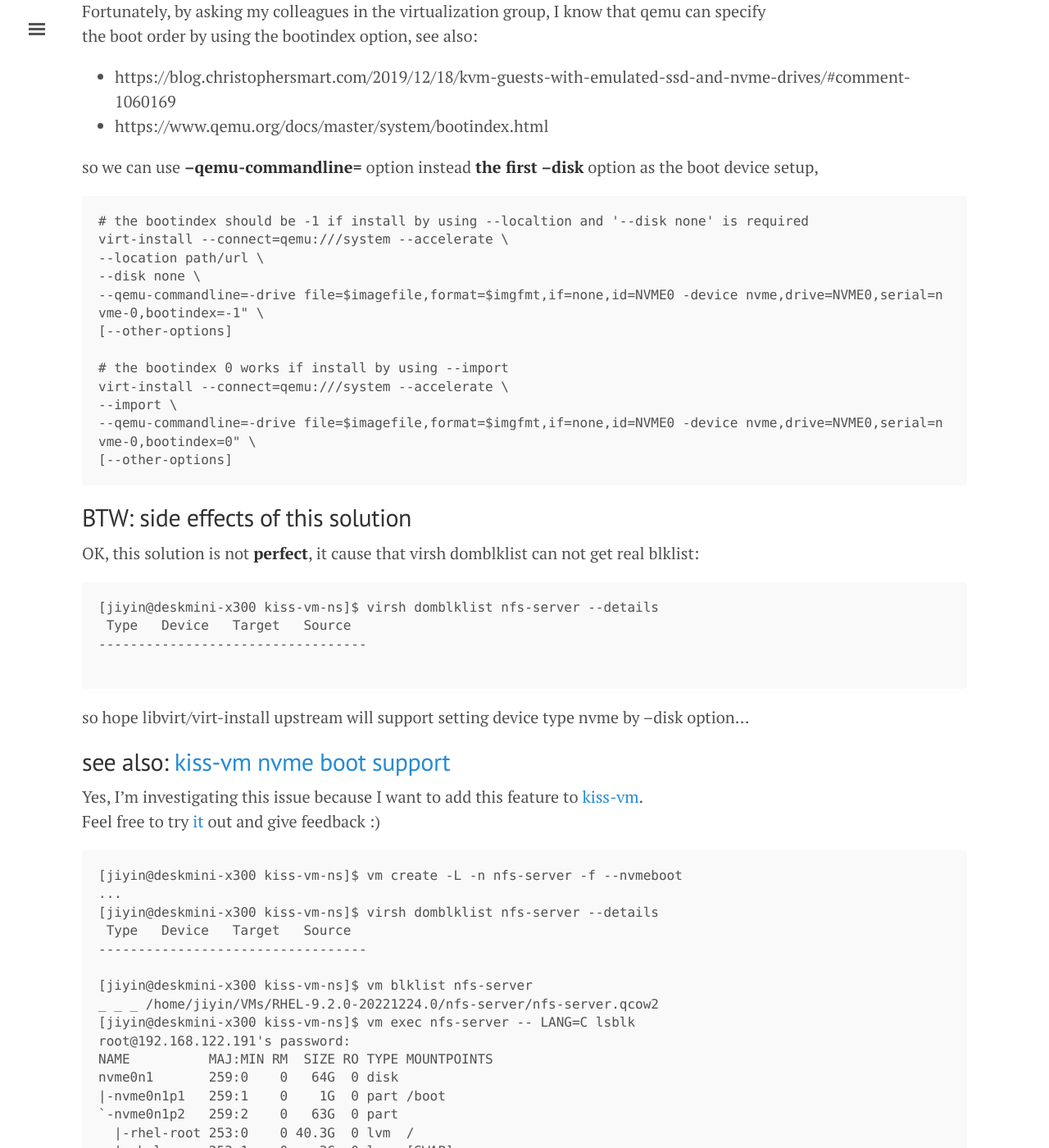
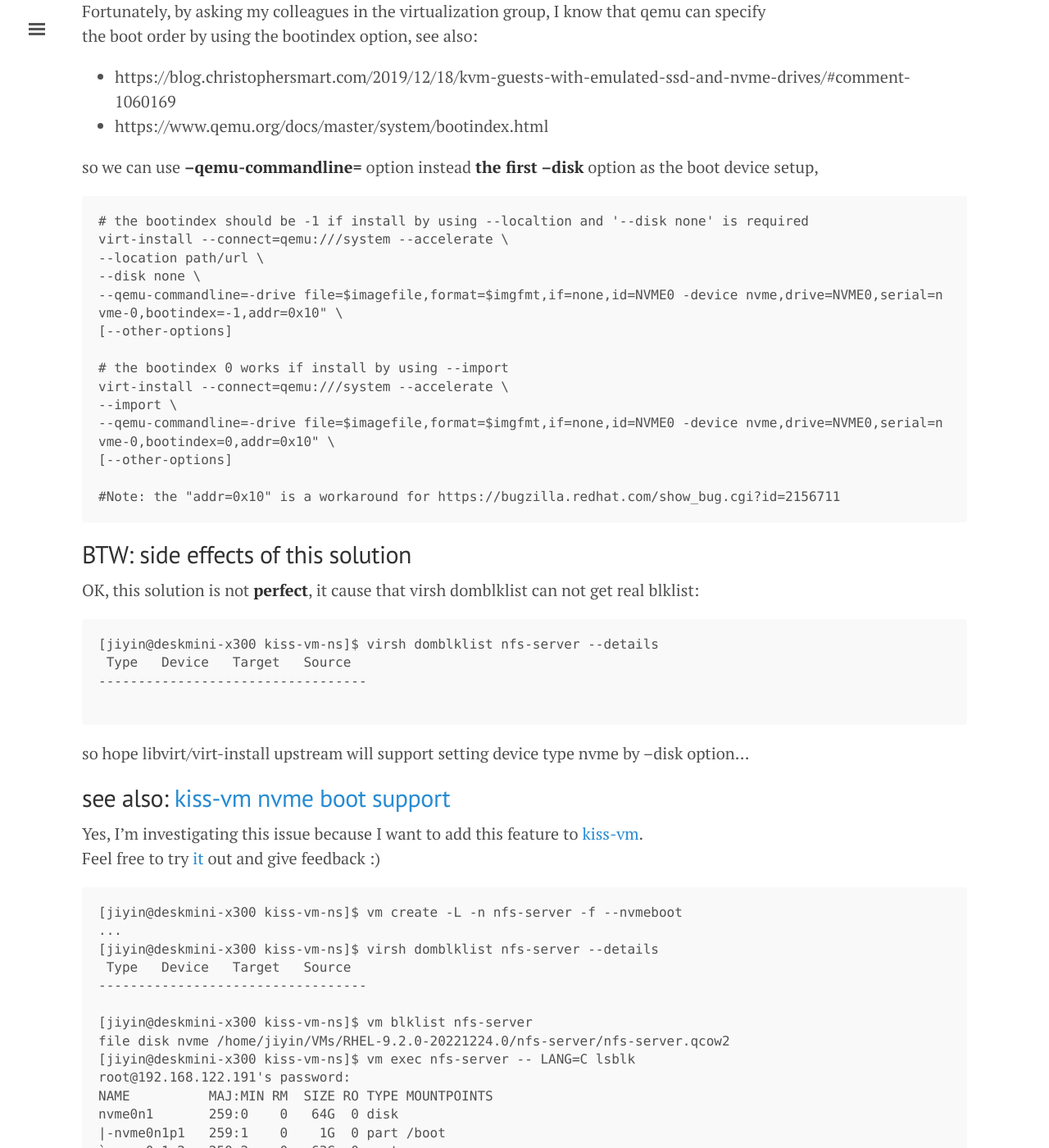
Before and after one commit to tcler/tcler.github.io, a Jekyll site: the page built from _posts/2022-12-25-virt-install-boot-from-nvme-device.md, in a window 1280 px wide and 1400 px high, scrolled down 447 px. Shown: the whole window at 82% size. Built offline with Jekyll 4.4.1, drawn with Linux system fonts in a browser that asks for light colours; some of the changed text lies outside the part shown.

Commit message:
Create 2022-12-25-virt-install-boot-from-nvme-device.md

````diff
--- a/_posts/2022-12-25-virt-install-boot-from-nvme-device.md
+++ b/_posts/2022-12-25-virt-install-boot-from-nvme-device.md
@@ -19,14 +19,16 @@ so  we can use **--qemu-commandline=** option instead **the first --disk** optio
 virt-install --connect=qemu:///system --accelerate \
 --location path/url \
 --disk none \
---qemu-commandline=-drive file=$imagefile,format=$imgfmt,if=none,id=NVME0 -device nvme,drive=NVME0,serial=nvme-0,bootindex=-1" \
+--qemu-commandline=-drive file=$imagefile,format=$imgfmt,if=none,id=NVME0 -device nvme,drive=NVME0,serial=nvme-0,bootindex=-1,addr=0x10" \
 [--other-options]
 
 # the bootindex 0 works if install by using --import
 virt-install --connect=qemu:///system --accelerate \
 --import \
---qemu-commandline=-drive file=$imagefile,format=$imgfmt,if=none,id=NVME0 -device nvme,drive=NVME0,serial=nvme-0,bootindex=0" \
+--qemu-commandline=-drive file=$imagefile,format=$imgfmt,if=none,id=NVME0 -device nvme,drive=NVME0,serial=nvme-0,bootindex=0,addr=0x10" \
 [--other-options]
+
+#Note: the "addr=0x10" is a workaround for https://bugzilla.redhat.com/show_bug.cgi?id=2156711
 ```
 
 ## BTW: side effects of this solution
@@ -51,7 +53,7 @@ Feel free to try [it](https://github.com/tcler/kiss-vm-ns#kiss-vm) out and give
 ----------------------------------
 
 [jiyin@deskmini-x300 kiss-vm-ns]$ vm blklist nfs-server
-_ _ _ /home/jiyin/VMs/RHEL-9.2.0-20221224.0/nfs-server/nfs-server.qcow2
+file disk nvme /home/jiyin/VMs/RHEL-9.2.0-20221224.0/nfs-server/nfs-server.qcow2
 [jiyin@deskmini-x300 kiss-vm-ns]$ vm exec nfs-server -- LANG=C lsblk
 root@192.168.122.191's password:
 NAME          MAJ:MIN RM  SIZE RO TYPE MOUNTPOINTS
@@ -73,3 +75,14 @@ drwxrwx---+ 1 jiyin jiyin unconfined_u:object_r:user_home_t:s0   20 Dec 25 19:48
 -rw-------. 1 jiyin jiyin unconfined_u:object_r:user_home_t:s0  873 Dec 25 19:48 postscript.ks
 -rw-------. 1 jiyin jiyin unconfined_u:object_r:user_home_t:s0  107 Dec 25 19:48 url
 ```
+
+## Note: the nvme driver has not been enabled on qemu-kvm in RHEL
+It's only enabled on Fedora release. If you want this feature please remove qemu-kvm qemu-kvm-common on RHEL
+and install qemu-kvm from Fedora repo:
+```
+sudo yum remove qemu-kvm qemu-kvm-common
+
+fedora36_repo_url=https://ord.mirror.rackspace.com/fedora/releases/36/Everything/x86_64/os/
+fedora36_repo_url=https://dl.fedoraproject.org/pub/fedora/linux/releases/36/Everything/x86_64/os/
+sudo yum --disablerepo="*" --repofrompath="f36,$fedora36_repo_url" install  qemu-kvm --nogpg
+```
````
